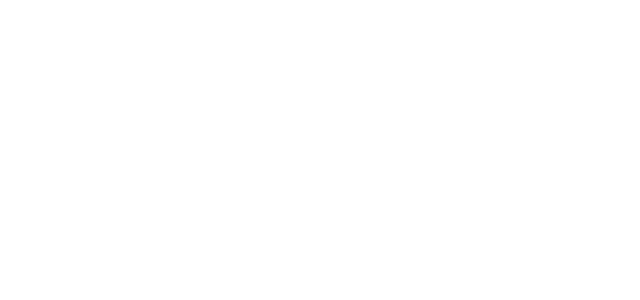
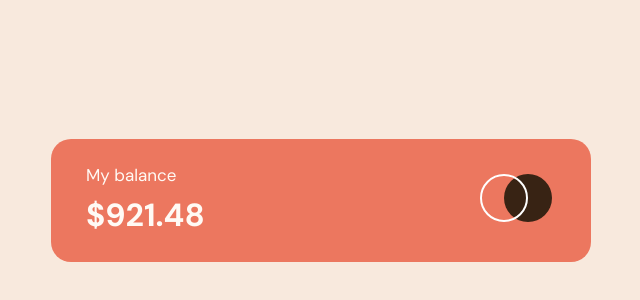
Before and after one commit to kardahim/expenses-chart-component, a React (Create React App) app: page / in a window 1280 px wide. Shown: the part 200-500 px from the top of the page, without its empty margins (319-959 px from the left). Built offline with nearby package versions, Linux system fonts and the light colour scheme.

Commit message:
top-card component finish

```diff
--- a/src/app/App.tsx
+++ b/src/app/App.tsx
@@ -1,11 +1,18 @@
 import React from 'react';
-
 // import global style
 import './scss/global.scss'
+
+// import components
+import TopCard from '../components/top-card/top-card';
+import MainCard from '../components/main-card/main-card';
+import Attribution from '../components/attribution/attribution';
 
 function App() {
   return (
     <div className="App">
+      <TopCard />
+      {/* <MainCard /> */}
+      {/* <Attribution /> */}
     </div>
   );
 }
--- a/src/app/scss/global.scss
+++ b/src/app/scss/global.scss
@@ -0,0 +1,20 @@
+@import './variables.scss';
+
+* {
+    margin: 0;
+    padding: 0;
+    box-sizing: border-box;
+}
+
+.App {
+    min-height: 100vh;
+    background-color: $background-color;
+
+    // flex
+    display: flex;
+    flex-direction: column;
+    align-items: center;
+    justify-content: center;
+
+    font-family: $ff;
+}
--- a/src/app/scss/variables.scss
+++ b/src/app/scss/variables.scss
@@ -3,8 +3,8 @@
 $accent-cyan-color: hsl(186, 34%, 60%); // color for designated bar
 $text-color: hsl(25, 47%, 15%);
 $subtext-color: hsl(28, 10%, 53%);
-$top-card-text-color: hsl(27, 66%, 92%);
-$background-color: hsl(33, 100%, 98%);
+$background-color: hsl(27, 66%, 92%);
+$top-card-text-color: hsl(33, 100%, 98%);
 
 // fonts
 $ff: 'DM Sans', sans-serif;
--- /dev/null
+++ b/src/components/attribution/attribution.tsx
@@ -0,0 +1,9 @@
+import React from 'react'
+
+function Attribution() {
+    return (
+        <div>attribution</div>
+    )
+}
+
+export default Attribution
--- /dev/null
+++ b/src/components/main-card/main-card.tsx
@@ -0,0 +1,9 @@
+import React from 'react'
+
+function MainCard() {
+    return (
+        <div>main-card</div>
+    )
+}
+
+export default MainCard
--- /dev/null
+++ b/src/components/top-card/top-card.scss
@@ -0,0 +1,32 @@
+@import '../../app/scss/variables.scss';
+
+.top-card {
+    // dimensions
+    width: 540px;
+    min-height: 123px;
+    padding: 0 39px 0 35px;
+    border-radius: 20px;
+
+    background-color: $accent-red-color;
+
+    // flex
+    display: flex;
+    align-items: center;
+    justify-content: space-between;
+
+    .top-card__balance {
+        color: $top-card-text-color;
+
+        .top-card__balance__title {
+            font-size: 17px;
+            margin-bottom: 8px;
+        }
+
+        .top-card__balance__value {
+            font-size: 32px;
+            font-weight: $fw-bold;
+        }
+    }
+
+    .top-card__logo-container {}
+}
--- /dev/null
+++ b/src/components/top-card/top-card.tsx
@@ -0,0 +1,21 @@
+import React from 'react'
+import './top-card.scss'
+
+// assets
+import logo from '../../assets/logo.svg'
+
+function TopCard() {
+    return (
+        <div className='top-card'>
+            <div className='top-card__balance'>
+                <div className='top-card__balance__title'>My balance</div>
+                <div className='top-card__balance__value'>$921.48</div>
+            </div>
+            <div className='top-card__logo-container'>
+                <img src={logo} alt="logo" />
+            </div>
+        </div>
+    )
+}
+
+export default TopCard
```
Also changed, not shown: src/components/attribution/attribution.scss (added), src/components/main-card/main-card.scss (added).
